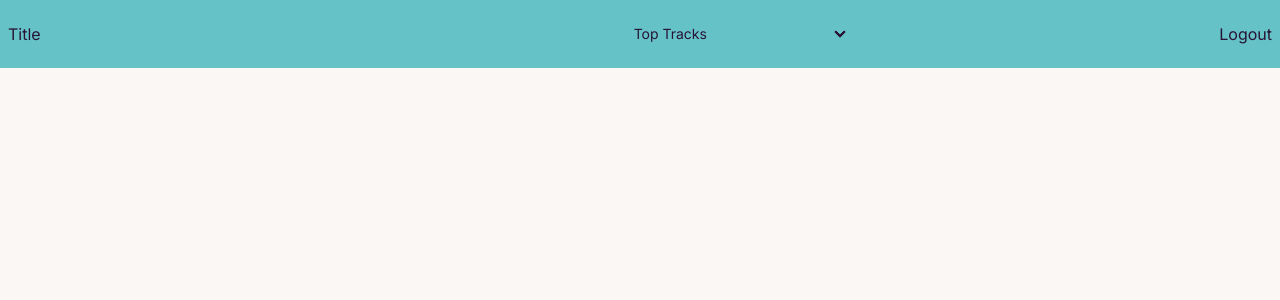
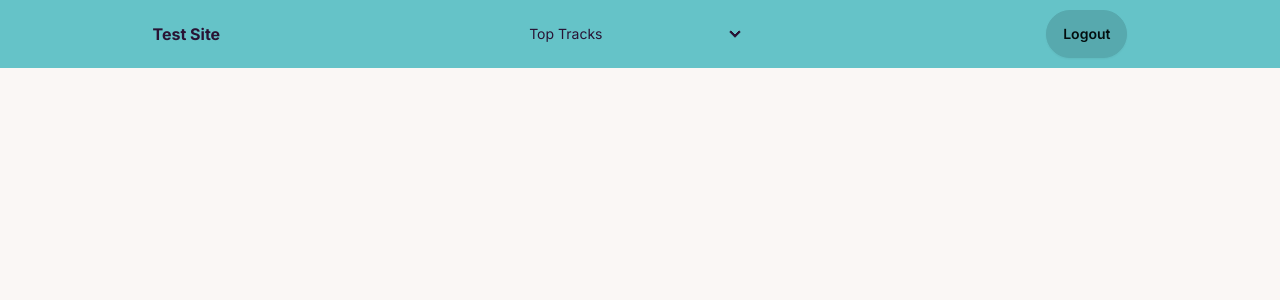
Before and after one commit to myangooi/my-spotify-explorer, a Next.js app: page /read in a window 1280 px wide. Shown: the top 300 px of the page. Built offline with nearby package versions, Linux system fonts and the light colour scheme.

Commit message:
added logout button

```diff
--- /dev/null
+++ b/app/components/Button/LogoutButton.tsx
@@ -0,0 +1,16 @@
+"use client";
+
+import React from "react";
+
+export default function LogoutButton() {
+  async function logout() {
+    await localStorage.clear();
+    window.location.href = "/";
+  }
+
+  return (
+    <button className="btn btn-active btn-primary" onClick={logout}>
+      Logout
+    </button>
+  );
+}
--- a/app/components/NavBar/NavBar.tsx
+++ b/app/components/NavBar/NavBar.tsx
@@ -1,8 +1,10 @@
+import LogoutButton from "../Button/LogoutButton";
+
 export default function NavBar() {
   return (
-    <div className="navbar bg-primary">
-      <div className="flex-1">Title</div>
-      <div className="flex-1">
+    <div className="navbar bg-primary flex justify-around">
+      <div className="font-bold">Test Site</div>
+      <div className="">
         <ul className="menu menu-horizontal px-1">
           <li>
             <details className="w-60">
@@ -22,7 +24,9 @@ export default function NavBar() {
           </li>
         </ul>
       </div>
-      <div className="flex-none">Logout</div>
+      <div className="">
+        <LogoutButton />
+      </div>
     </div>
   );
 }
```
